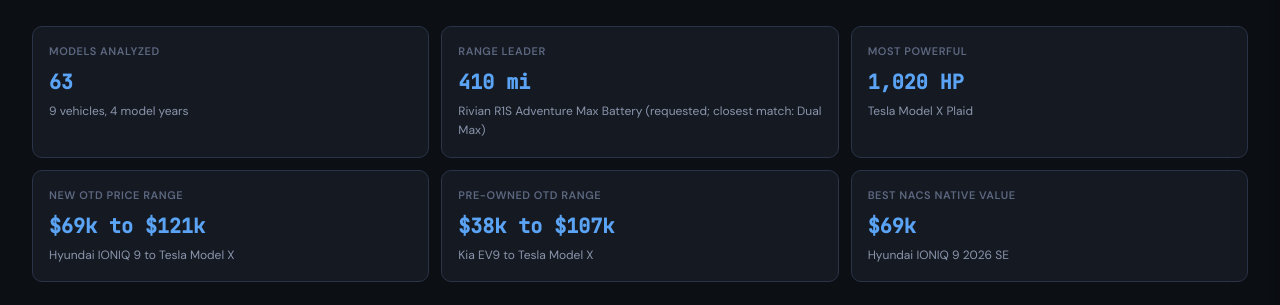
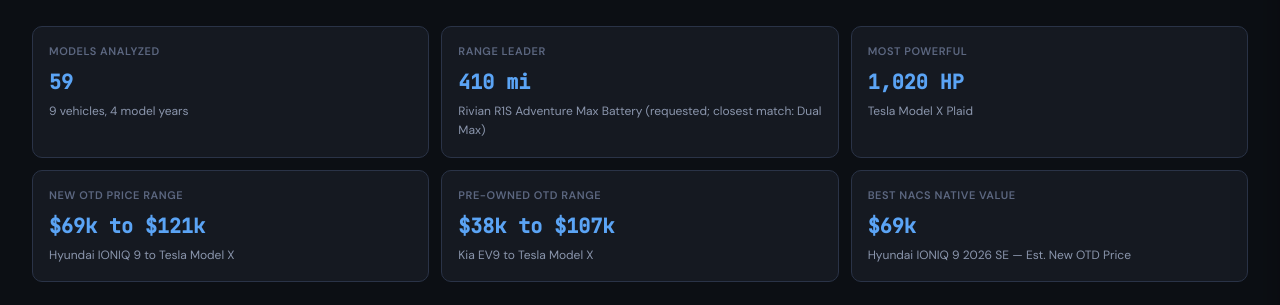
Before and after one commit to dpm5045/ev-suv-comparison, a Next.js app: page / in a window 1280 px wide. Shown: the part 207-512 px from the top of the page. Built offline with nearby package versions, Linux system fonts and the light colour scheme; no server answers.

Commit message:
Update Models Analyzed to 59, add Est. New OTD Price label to NACS card
Co-Authored-By: Claude Opus 4.6 <noreply@anthropic.com>

```diff
--- a/components/tabs/OverviewTab.tsx
+++ b/components/tabs/OverviewTab.tsx
@@ -301,7 +301,7 @@ export default function OverviewTab() {
       <div className="overview-stats">
         <div className="overview-stat">
           <div className="overview-stat-label">Models Analyzed</div>
-          <div className="overview-stat-value">{count_totals.total}</div>
+          <div className="overview-stat-value">59</div>
           <div className="overview-stat-detail">{insights.vehicles.length} vehicles, 4 model years</div>
         </div>
         {insights.rangeLeader && (
@@ -336,7 +336,7 @@ export default function OverviewTab() {
           <div className="overview-stat">
             <div className="overview-stat-label">Best NACS Native Value</div>
             <div className="overview-stat-value">{fmtDollarK(insights.bestNacs.otd_new)}</div>
-            <div className="overview-stat-detail">{insights.bestNacs.vehicle} {insights.bestNacs.year} {insights.bestNacs.trim}</div>
+            <div className="overview-stat-detail">{insights.bestNacs.vehicle} {insights.bestNacs.year} {insights.bestNacs.trim} — Est. New OTD Price</div>
           </div>
         )}
       </div>
```
